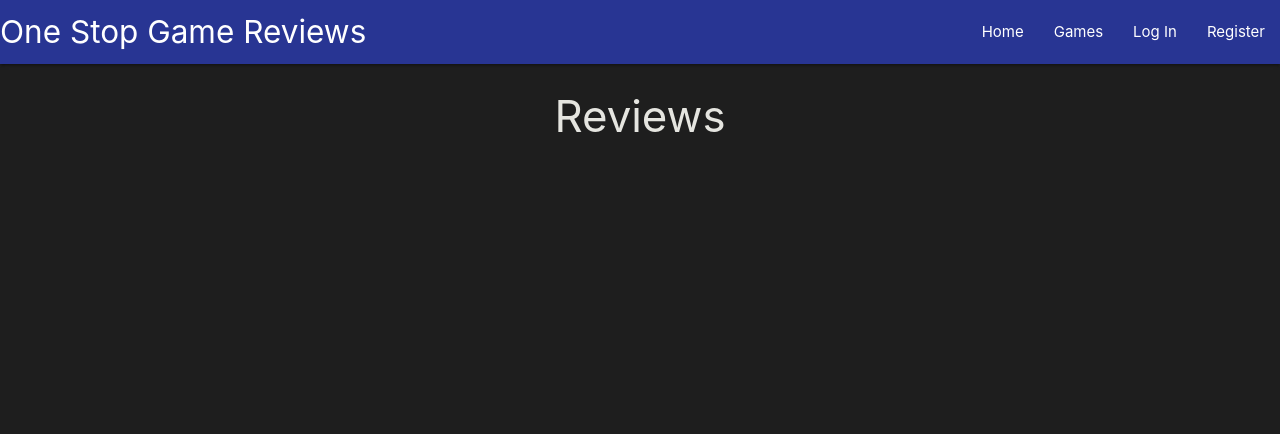
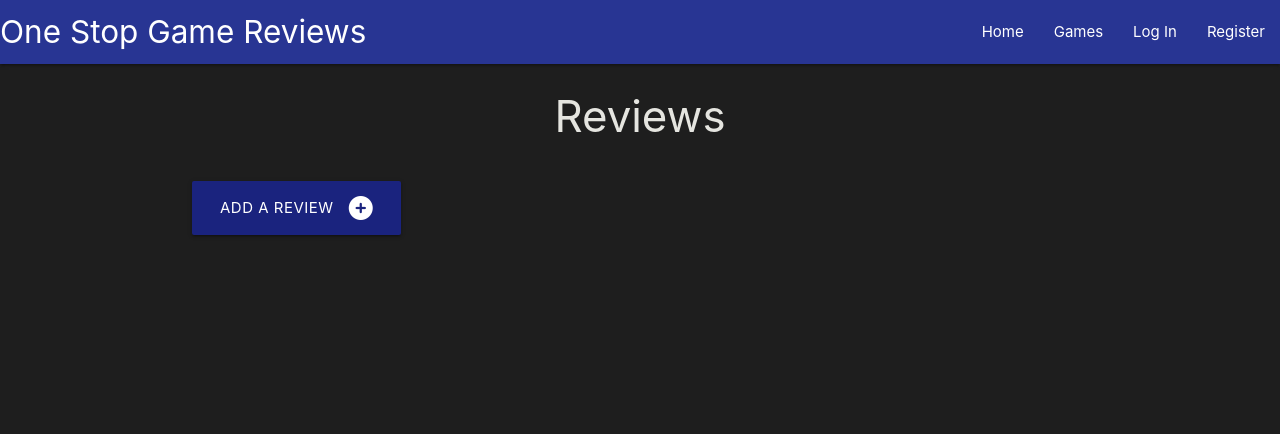
Before and after one commit to joshfreeman00/video-game-review-MS3, a Flask app: page / in a window 1280 px wide. Shown: the top 434 px of the page. Run offline with Flask 2, Linux system fonts and the light colour scheme; data that the repository does not hold is empty; some libraries are stand-ins or nearby versions.

Commit message:
Include a 'add a review' button

```diff
--- a/videogamereview/templates/reviews.html
+++ b/videogamereview/templates/reviews.html
@@ -2,6 +2,14 @@
 {% block content %}
 
 <h3 class="center-align">Reviews</h3><br>
+
+<div class="row">
+    <div class="left">
+        <a href="{{ url_for('add_review')}}" class="btn-large indigo darken-4">Add a review <i
+                class="fas fa-circle-plus right"></i></a>
+    </div>
+</div>
+
 {% for review in reviews %}
 {{ review.review_title }}<br>
 {{ review.username }}<br>
```
